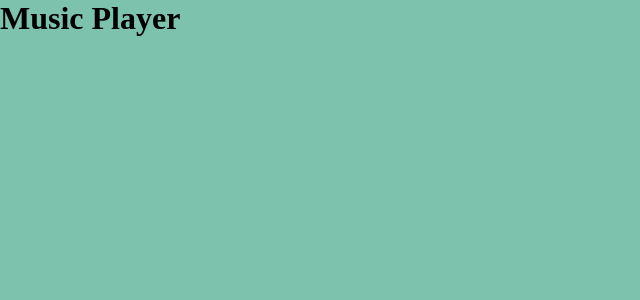
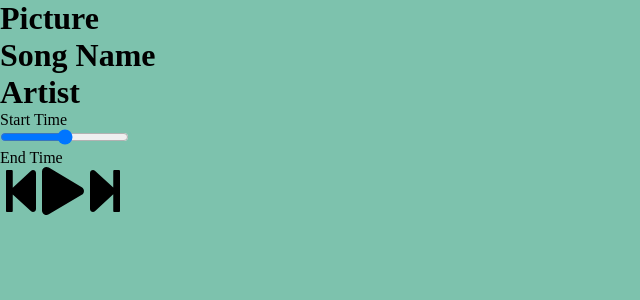
Before and after one commit to GHL-repo/react-music-app, a React (Create React App) app: page / in a window 1280 px wide. Shown: the top 300 px of the page, without its empty margins (0-640 px from the left). Built offline with nearby package versions, Linux system fonts and the light colour scheme.

Commit message:
creating main components

```diff
--- a/package.json
+++ b/package.json
@@ -3,6 +3,9 @@
   "version": "0.1.0",
   "private": true,
   "dependencies": {
+    "@fortawesome/fontawesome-svg-core": "^1.2.36",
+    "@fortawesome/free-solid-svg-icons": "^5.15.4",
+    "@fortawesome/react-fontawesome": "^0.1.17",
     "@testing-library/jest-dom": "^5.16.2",
     "@testing-library/react": "^12.1.2",
     "@testing-library/user-event": "^13.5.0",
--- a/src/App.js
+++ b/src/App.js
@@ -1,10 +1,14 @@
 import React from "react";
 import "./styles/app.scss";
+import Player from "./components/Player.js"
+import Song from "./components/Song.js"
+
 
 function App() {
   return (
     <div className="App">
-       <h1>Music Player</h1>
+       <Song />
+       <Player />
     </div>
   );
 }
--- /dev/null
+++ b/src/components/Player.js
@@ -0,0 +1,24 @@
+import React from "react";
+import { FontAwesomeIcon } from "@fortawesome/react-fontawesome";
+import { faPlay } from "@fortawesome/free-solid-svg-icons";
+import { faStepBackward } from "@fortawesome/free-solid-svg-icons";
+import { faStepForward } from "@fortawesome/free-solid-svg-icons";
+
+const Player = () => {
+    return (
+      <div className="player">
+        <div className="time-control">
+            <p>Start Time</p>
+            <input type="range" />
+            <p>End Time</p>
+        </div>
+        <div class="play-control">
+            <FontAwesomeIcon className="previous" icon={faStepBackward} size="3x"/>
+            <FontAwesomeIcon className="play" icon={faPlay} size="3x" />
+            <FontAwesomeIcon className="next" icon={faStepForward} size="3x" />
+        </div>
+      </div>
+    )
+}
+
+export default Player;
--- /dev/null
+++ b/src/components/Song.js
@@ -0,0 +1,14 @@
+import React from "react";
+
+
+const Song = () => {
+    return (
+      <div className="song">
+          <h1>Picture</h1>
+          <h1>Song Name</h1>
+          <h1>Artist</h1>
+      </div>
+    )
+}
+
+export default Song;
```
Also changed, not shown: 1 other file (tests, documents, lock files or other folders).
